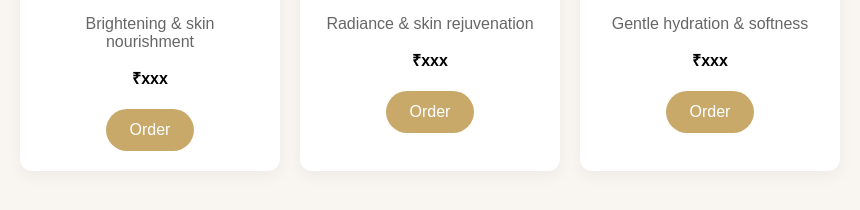
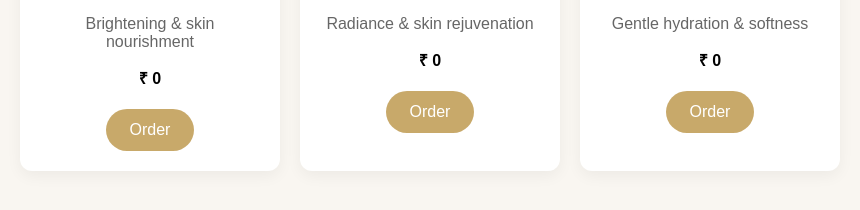
Before and after one commit to apstivacare/APSTIVA, a plain HTML site: page index.html in a window 1280 px wide. Shown: the part 418-628 px from the top of the page, 210-1070 px from the left. Drawn offline with Linux system fonts and the light colour scheme.

Commit message:
Update product prices to ₹ 0 in index.html

```diff
--- a/index.html
+++ b/index.html
@@ -60,21 +60,21 @@ color:#000
 <div class="card">
 <h3>Carrot Glow</h3>
 <p>Brightening & skin nourishment</p>
-<div class="price">₹xxx</div>
+<div class="price">₹ 0 </div>
 <a class="btn" href="https://wa.me/917980202978?text=I%20want%20Carrot%20Glow">Order</a>
 </div>
 
 <div class="card">
 <h3>Kumkumadi</h3>
 <p>Radiance & skin rejuvenation</p>
-<div class="price">₹xxx</div>
+<div class="price">₹ 0 </div>
 <a class="btn" href="https://wa.me/917980202978?text=I%20want%20Kumkumadi">Order</a>
 </div>
 
 <div class="card">
 <h3>Goat Milk</h3>
 <p>Gentle hydration & softness</p>
-<div class="price">₹xxx</div>
+<div class="price">₹ 0 </div>
 <a class="btn" href="https://wa.me/917980202978?text=I%20want%20Goat%20Milk">Order</a>
 </div>
 
```
